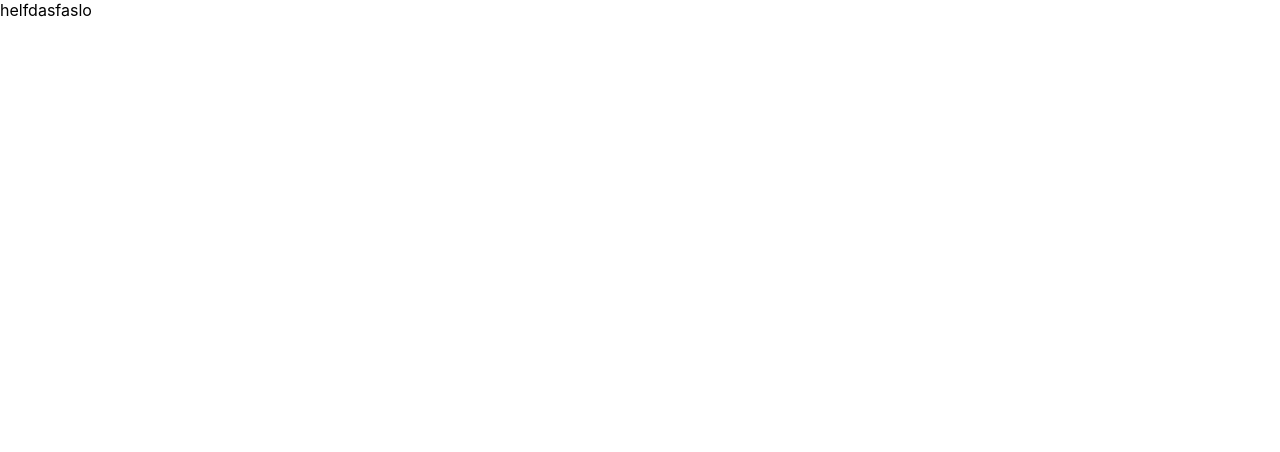
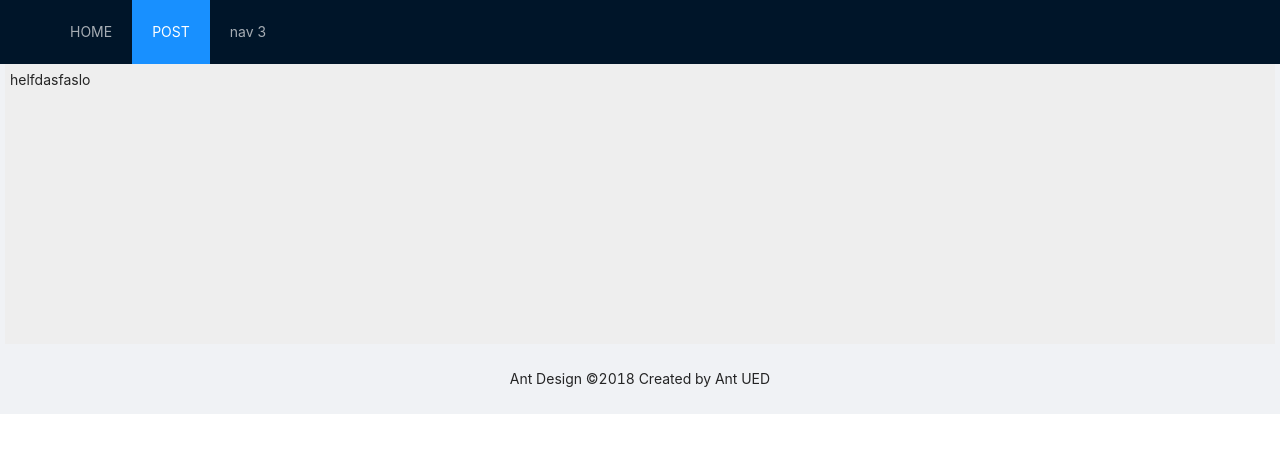
Before and after one commit to kasra02/nextjsapp, a Next.js app: page / in a window 1280 px wide. Shown: the top 452 px of the page. Built offline with nearby package versions, Linux system fonts and the light colour scheme.

Commit message:
change in the style of posts and detail post

```diff
--- a/package.json
+++ b/package.json
@@ -8,6 +8,7 @@
     "start": "next start"
   },
   "dependencies": {
+    "antd": "^4.9.4",
     "axios": "^0.21.0",
     "next": "10.0.3",
     "react": "17.0.1",
--- a/pages/_app.js
+++ b/pages/_app.js
@@ -1,7 +1,44 @@
 import '../styles/globals.css'
+import 'antd/dist/antd.css';
+import { Layout, Menu, Breadcrumb } from 'antd';
+import Link from 'next/link'
+
+
+const { Header, Content, Footer } = Layout;
+
 
 function MyApp({ Component, pageProps }) {
-  return <Component {...pageProps} />
+  return(
+      <Layout className="layout">
+          <Header>
+              <div className="logo" />
+              <Menu theme="dark" mode="horizontal" defaultSelectedKeys={['2']}>
+
+                  <Menu.Item key="1">
+                      <Link href={`/`}>
+                          <a>
+                              HOME
+                          </a>
+                      </Link>
+                  </Menu.Item>
+                  <Menu.Item key="2">
+                      <Link href={`/posts/`}>
+                          <a>
+                              POST
+                          </a>
+                      </Link>
+                  </Menu.Item>
+                  <Menu.Item key="3">nav 3</Menu.Item>
+              </Menu>
+          </Header>
+          <Content style={{ padding: '0 5px' }}>
+              <div className="site-layout-content">
+                  <Component {...pageProps} />
+              </div>
+          </Content>
+          <Footer style={{ textAlign: 'center' }}>Ant Design ©2018 Created by Ant UED</Footer>
+      </Layout>
+  )
 }
 
 export default MyApp
--- a/styles/globals.css
+++ b/styles/globals.css
@@ -14,3 +14,61 @@ a {
 * {
   box-sizing: border-box;
 }
+
+.site-layout-content {
+  min-height: 280px;
+  padding: 5px;
+  background: #eee;
+}
+.ant-row-rtl #components-layout-demo-top .logo {
+  float: right;
+  margin: 16px 0 16px 24px;
+}
+.card-container p {
+  margin: 0;
+}
+.card-container > .ant-tabs-card .ant-tabs-content {
+  min-height: 120px;
+  height: auto;
+  margin-top: -16px;
+}
+.card-container > .ant-tabs-card .ant-tabs-content > .ant-tabs-tabpane {
+  background: #fff;
+  padding: 16px;
+}
+.card-container > .ant-tabs-card > .ant-tabs-nav::before {
+  display: none;
+}
+.card-container > .ant-tabs-card .ant-tabs-tab,
+[data-theme='compact'] .card-container > .ant-tabs-card .ant-tabs-tab {
+  border-color: transparent;
+  background: transparent;
+}
+.card-container > .ant-tabs-card .ant-tabs-tab-active,
+[data-theme='compact'] .card-container > .ant-tabs-card .ant-tabs-tab-active {
+  border-color: #fff;
+  background: #fff;
+}
+#components-tabs-demo-card-top .code-box-demo {
+  background: #f5f5f5;
+  overflow: hidden;
+  padding: 24px;
+}
+[data-theme='compact'] .card-container > .ant-tabs-card .ant-tabs-content {
+  height: 120px;
+  margin-top: -8px;
+}
+[data-theme='dark'] .card-container > .ant-tabs-card .ant-tabs-tab {
+  border-color: transparent;
+  background: transparent;
+}
+[data-theme='dark'] #components-tabs-demo-card-top .code-box-demo {
+  background: #000;
+}
+[data-theme='dark'] .card-container > .ant-tabs-card .ant-tabs-content > .ant-tabs-tabpane {
+  background: #141414;
+}
+[data-theme='dark'] .card-container > .ant-tabs-card .ant-tabs-tab-active {
+  border-color: #141414;
+  background: #141414;
+}
```
Also changed, not shown: pages/posts/[id].js (+35 -3 lines), pages/posts/index.js (+16 -10 lines), 1 other file (tests, documents, lock files or other folders).
